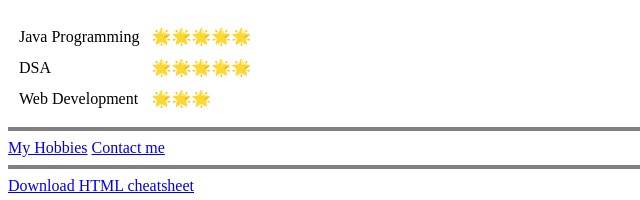
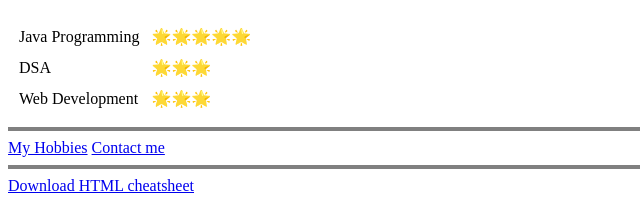
Before and after one commit to KARTIK9012001/cv, a plain HTML site: page index.html in a window 1280 px wide. Shown: the part 676-876 px from the top of the page, 0-640 px from the left. Drawn offline with Linux system fonts and the light colour scheme.

Commit message:
Update index.html

```diff
--- a/index.html
+++ b/index.html
@@ -56,7 +56,7 @@
       </tr>
       <tr>
         <td>DSA</td>
-        <td>🌟🌟🌟🌟🌟</td>
+        <td>🌟🌟🌟</td>
       </tr>
       <tr>
         <td>Web Development</td>
```
